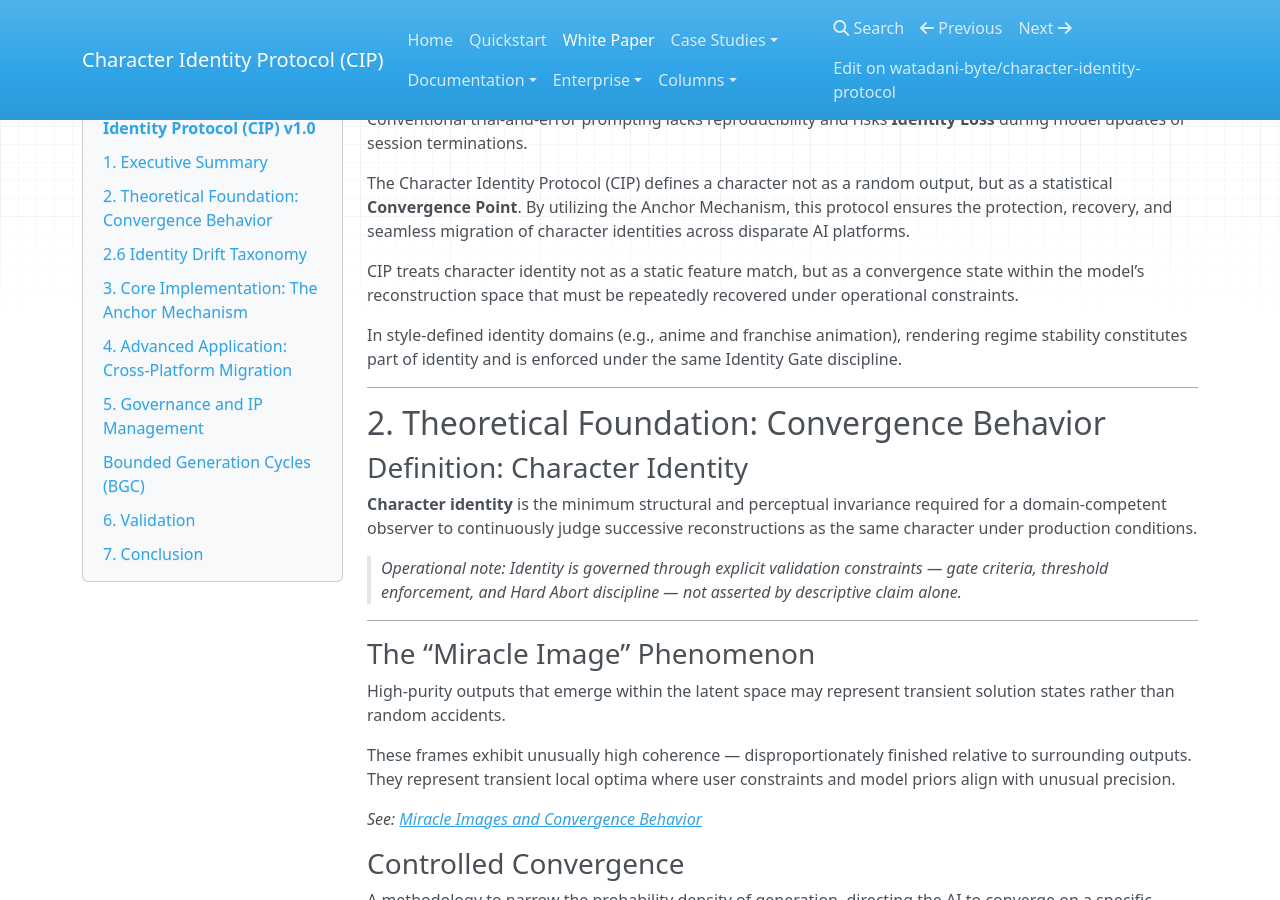
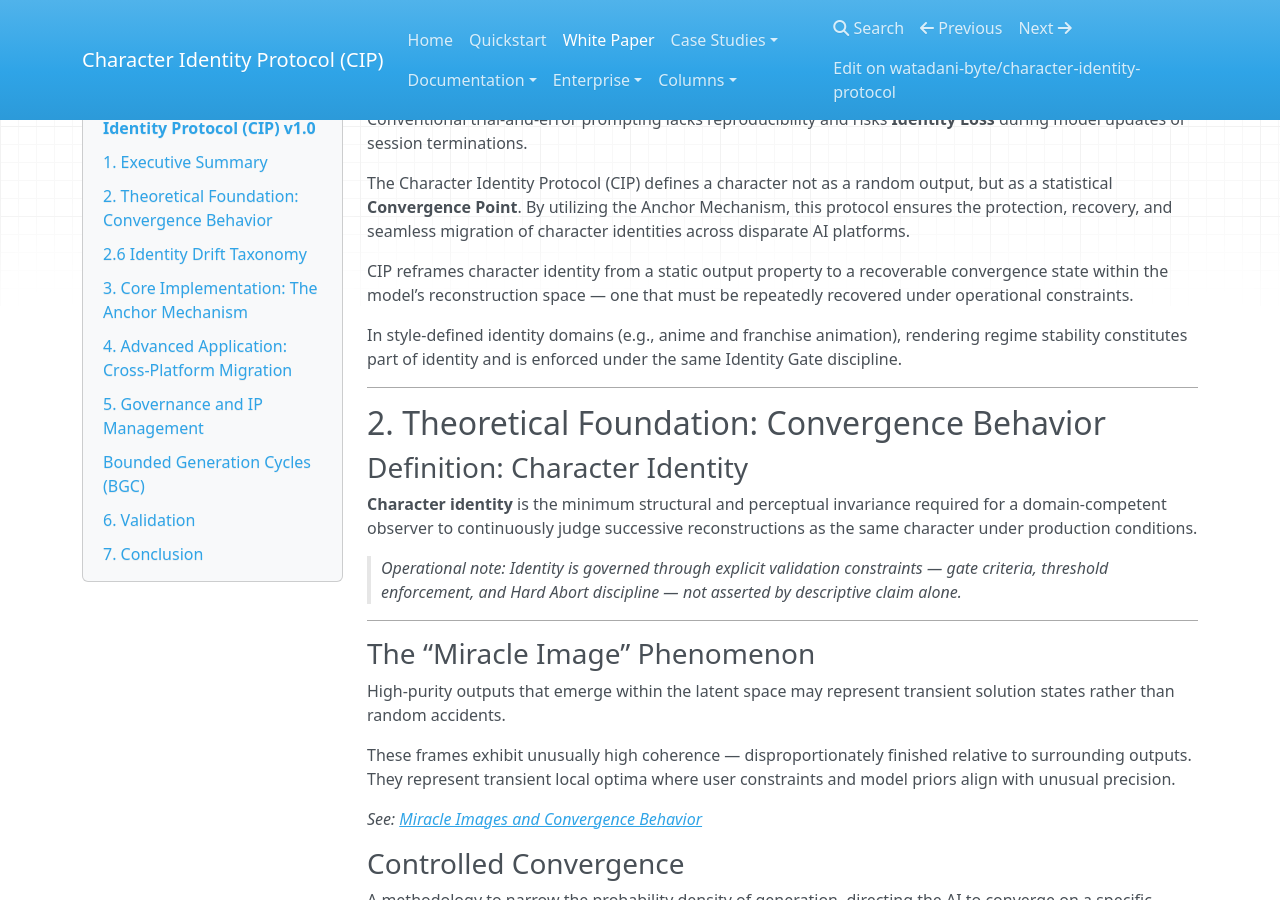
Before and after one commit to watadani-byte/character-identity-protocol, an MkDocs documentation site: the page built from docs/whitepaper_v1.md, in a window 1280 px wide and 900 px high, scrolled down 397 px. Built offline with MkDocs 1.6.1, drawn with Linux system fonts in a browser that asks for light colours; nearby versions of some CDN libraries.

Commit message:
whitepaper_v1.md を更新

```diff
--- a/docs/whitepaper_v1.md
+++ b/docs/whitepaper_v1.md
@@ -15,7 +15,7 @@ Conventional trial-and-error prompting lacks reproducibility and risks **Identit
 
 The Character Identity Protocol (CIP) defines a character not as a random output, but as a statistical **Convergence Point**. By utilizing the Anchor Mechanism, this protocol ensures the protection, recovery, and seamless migration of character identities across disparate AI platforms.
 
-CIP treats character identity not as a static feature match, but as a convergence state within the model’s reconstruction space that must be repeatedly recovered under operational constraints.
+CIP reframes character identity from a static output property to a recoverable convergence state within the model’s reconstruction space — one that must be repeatedly recovered under operational constraints.
 
 In style-defined identity domains (e.g., anime and franchise animation), rendering regime stability constitutes part of identity and is enforced under the same Identity Gate discipline.
 
```
